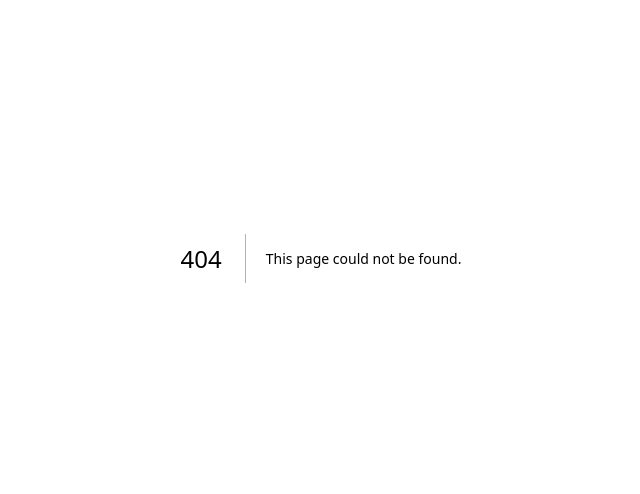
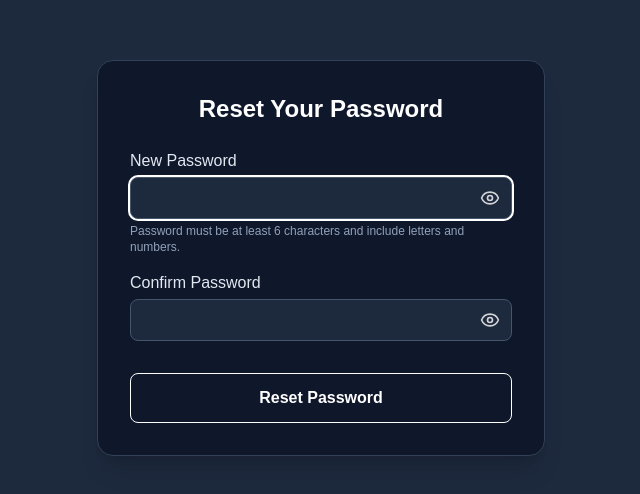
Before and after one commit to SkySavona/auth-demo-gcp-next, a Next.js app: page /reset-password in a window 1280 px wide. Before the commit this address had no page. Shown: the part 142-636 px from the top of the page, without its empty margins (319-959 px from the left). Built offline with nearby package versions, Linux system fonts and the light colour scheme; no server answers.

Commit message:
reset password and forgot

```diff
--- /dev/null
+++ b/src/app/forgot-password/page.tsx
@@ -0,0 +1,60 @@
+'use client';
+
+import { useState } from 'react';
+import { sendPasswordResetEmail } from 'firebase/auth';
+import { auth } from '@/lib/firebase';
+
+export default function ForgotPasswordPage() {
+  const [email, setEmail] = useState('');
+  const [message, setMessage] = useState('');
+  const [error, setError] = useState('');
+
+  const handleSubmit = async (e: React.FormEvent) => {
+    e.preventDefault();
+    setMessage('');
+    setError('');
+
+    try {
+      await sendPasswordResetEmail(auth, email);
+      setMessage('Password reset email sent. Please check your inbox.');
+    } catch (err: any) {
+      setError('Error sending reset email. Please check the email address.');
+    }
+  };
+
+  return (
+    <section className="min-h-screen bg-slate-800 flex items-center justify-center p-4">
+      <form
+        onSubmit={handleSubmit}
+        className="max-w-md w-full bg-slate-900 border border-slate-700 rounded-2xl p-8 shadow-xl"
+      >
+        <h2 className="text-2xl font-bold text-center text-white mb-6">
+          Reset Password
+        </h2>
+
+        <label htmlFor="reset-email" className="block text-slate-200 font-medium mb-1">
+          Enter your email
+        </label>
+        <input
+          id="reset-email"
+          name="reset-email"
+          type="email"
+          required
+          value={email}
+          onChange={(e) => setEmail(e.target.value)}
+          className="w-full rounded-lg border border-slate-600 bg-slate-800 text-white placeholder-white/70 px-4 py-2 focus:outline-none focus:ring-2 focus:ring-primary mb-4"
+        />
+
+        {error && <p className="text-sm text-red-500 mb-2">{error}</p>}
+        {message && <p className="text-sm text-green-400 mb-2">{message}</p>}
+
+        <button
+          type="submit"
+          className="w-full bg-primary text-white font-semibold px-6 py-3 rounded-lg border hover:bg-white hover:text-slate-900 focus:outline-none focus:ring-2 focus:ring-primary focus:ring-offset-2 transition-colors duration-300"
+        >
+          Send Reset Email
+        </button>
+      </form>
+    </section>
+  );
+}
--- /dev/null
+++ b/src/app/reset-password/page.tsx
@@ -0,0 +1,147 @@
+'use client';
+
+import { useState, useRef, useEffect } from 'react';
+import { auth } from '@/lib/firebase';
+import { confirmPasswordReset } from 'firebase/auth';
+import { useSearchParams, useRouter } from 'next/navigation';
+import { Eye, EyeOff } from 'lucide-react';
+
+export default function ResetPasswordPage() {
+  const [password, setPassword] = useState('');
+  const [confirm, setConfirm] = useState('');
+  const [error, setError] = useState('');
+  const [message, setMessage] = useState('');
+  const [showPassword, setShowPassword] = useState(false);
+  const [showConfirm, setShowConfirm] = useState(false);
+  const searchParams = useSearchParams();
+  const router = useRouter();
+
+  const passwordRef = useRef<HTMLInputElement>(null);
+  const oobCode = searchParams.get('oobCode');
+
+  useEffect(() => {
+    passwordRef.current?.focus();
+  }, []);
+
+  const handleReset = async (e: React.FormEvent) => {
+    e.preventDefault();
+    setError('');
+    setMessage('');
+
+    if (!oobCode) {
+      setError('Invalid or expired reset link.');
+      return;
+    }
+
+    const strongPasswordRegex = /^(?=.*[A-Za-z])(?=.*\d)[A-Za-z\d@$!%*?&]{6,}$/;
+    if (!strongPasswordRegex.test(password)) {
+      setError('Password must be at least 6 characters, include letters and numbers.');
+      return;
+    }
+
+    if (password !== confirm) {
+      setError('Passwords do not match.');
+      return;
+    }
+
+    try {
+      await confirmPasswordReset(auth, oobCode, password);
+      setMessage('Password has been reset. Redirecting to login...');
+      setTimeout(() => router.push('/login'), 2500);
+    } catch (err) {
+      setError('Error resetting password. Please try again or request a new link.');
+    }
+  };
+
+  return (
+    <section className="min-h-screen bg-slate-800 flex items-center justify-center p-4">
+      <form
+        onSubmit={handleReset}
+        role="form"
+        aria-labelledby="reset-password-title"
+        className="max-w-md w-full bg-slate-900 border border-slate-700 rounded-2xl p-8 shadow-xl"
+      >
+        <h2
+          id="reset-password-title"
+          className="text-2xl font-bold text-center text-white mb-6"
+        >
+          Reset Your Password
+        </h2>
+
+        {/* New Password */}
+        <label htmlFor="new-password" className="block text-slate-200 font-medium mb-1">
+          New Password
+        </label>
+        <div className="relative mb-1">
+          <input
+            ref={passwordRef}
+            id="new-password"
+            type={showPassword ? 'text' : 'password'}
+            value={password}
+            onChange={e => setPassword(e.target.value)}
+            required
+            minLength={6}
+            autoComplete="new-password"
+            aria-describedby={error ? 'form-error' : 'password-help'}
+            className="w-full pr-12 rounded-lg border border-slate-600 bg-slate-800 text-white px-4 py-2 focus:outline-none focus:ring-2 focus:ring-primary"
+          />
+          <button
+            type="button"
+            onClick={() => setShowPassword(prev => !prev)}
+            className="absolute right-3 top-1/2 -translate-y-1/2 text-white/80 hover:text-white focus:outline-none focus-visible:ring-2 focus-visible:ring-primary"
+            aria-label={showPassword ? 'Hide password' : 'Show password'}
+          >
+            {showPassword ? <EyeOff className="w-5 h-5" /> : <Eye className="w-5 h-5" />}
+          </button>
+        </div>
+        <p id="password-help" className="mt-1 mb-4 text-xs text-slate-400">
+          Password must be at least 6 characters and include letters and numbers.
+        </p>
+
+        {/* Confirm Password */}
+        <label htmlFor="confirm-password" className="block text-slate-200 font-medium mb-1">
+          Confirm Password
+        </label>
+        <div className="relative mb-4">
+          <input
+            id="confirm-password"
+            type={showConfirm ? 'text' : 'password'}
+            value={confirm}
+            onChange={e => setConfirm(e.target.value)}
+            required
+            autoComplete="new-password"
+            className="w-full pr-12 rounded-lg border border-slate-600 bg-slate-800 text-white px-4 py-2 focus:outline-none focus:ring-2 focus:ring-primary"
+          />
+          <button
+            type="button"
+            onClick={() => setShowConfirm(prev => !prev)}
+            className="absolute right-3 top-1/2 -translate-y-1/2 text-white/80 hover:text-white focus:outline-none focus-visible:ring-2 focus-visible:ring-primary"
+            aria-label={showConfirm ? 'Hide password' : 'Show password'}
+          >
+            {showConfirm ? <EyeOff className="w-5 h-5" /> : <Eye className="w-5 h-5" />}
+          </button>
+        </div>
+
+        {/* Messages */}
+        {error && (
+          <div id="form-error" role="alert" className="text-red-500 text-sm mb-4">
+            {error}
+          </div>
+        )}
+        {message && (
+          <div role="status" className="text-green-400 text-sm mb-4">
+            {message}
+          </div>
+        )}
+
+        {/* Submit */}
+        <button
+          type="submit"
+          className="w-full bg-primary text-white font-semibold px-6 py-3 rounded-lg border border-2-white hover:bg-white hover:text-slate-900 focus:outline-none focus:ring-2 focus:ring-primary focus:ring-offset-2 mt-4 transition-colors duration-300"
+        >
+          Reset Password
+        </button>
+      </form>
+    </section>
+  );
+}
--- a/src/components/AuthForm.tsx
+++ b/src/components/AuthForm.tsx
@@ -8,6 +8,7 @@ import {
 } from 'firebase/auth';
 import { FirebaseError } from 'firebase/app';
 import { Eye, EyeOff } from 'lucide-react';
+import Link from 'next/link';
 
 interface AuthFormProps {
   mode: 'login' | 'register';
@@ -107,7 +108,7 @@ export default function AuthForm({ mode, onSuccess }: AuthFormProps) {
       </div>
 
       {/* Password Field */}
-      <div className="mb-4">
+      <div className="mb-1">
         <label htmlFor="password" className="block text-slate-200 font-medium mb-1">
           Password <span aria-hidden="true">*</span>
         </label>
@@ -134,12 +135,26 @@ export default function AuthForm({ mode, onSuccess }: AuthFormProps) {
             {showPassword ? <EyeOff className="w-5 h-5" /> : <Eye className="w-5 h-5" />}
           </button>
         </div>
-        {isRegister && (
-          <p id="password-help" className="mt-2 text-xs text-slate-400">
-            Password must be at least 6 characters and include letters and numbers.
-          </p>
-        )}
       </div>
+
+      {/* Forgot Password Link */}
+      {!isRegister && (
+        <div className="text-right mb-4">
+          <Link
+            href="/forgot-password"
+            className="text-sm text-primary underline hover:text-primary/80 focus:outline-none focus:ring-2 focus:ring-primary rounded"
+          >
+            Forgot Password?
+          </Link>
+        </div>
+      )}
+
+      {/* Password Guidelines */}
+      {isRegister && (
+        <p id="password-help" className="mt-1 mb-4 text-xs text-slate-400">
+          Password must be at least 6 characters and include letters and numbers.
+        </p>
+      )}
 
       {/* Error & Status */}
       {error && (
```
